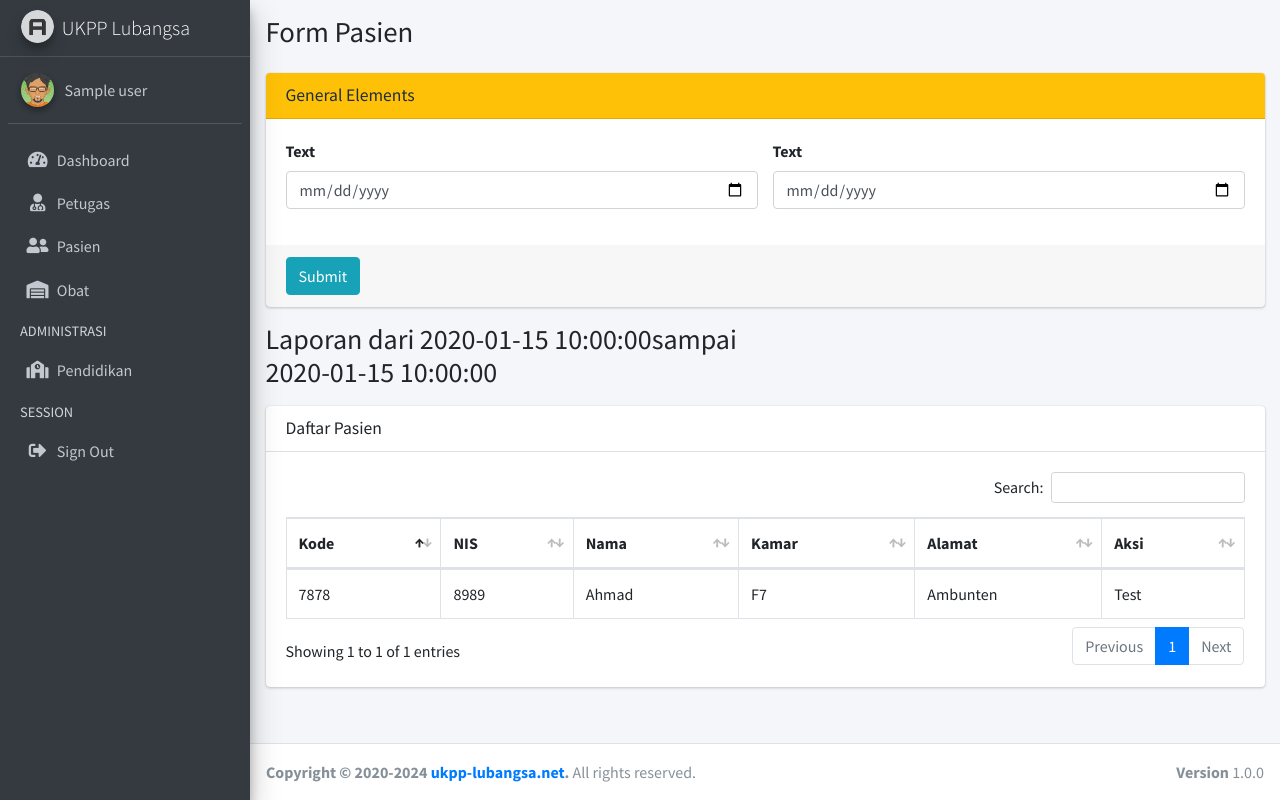
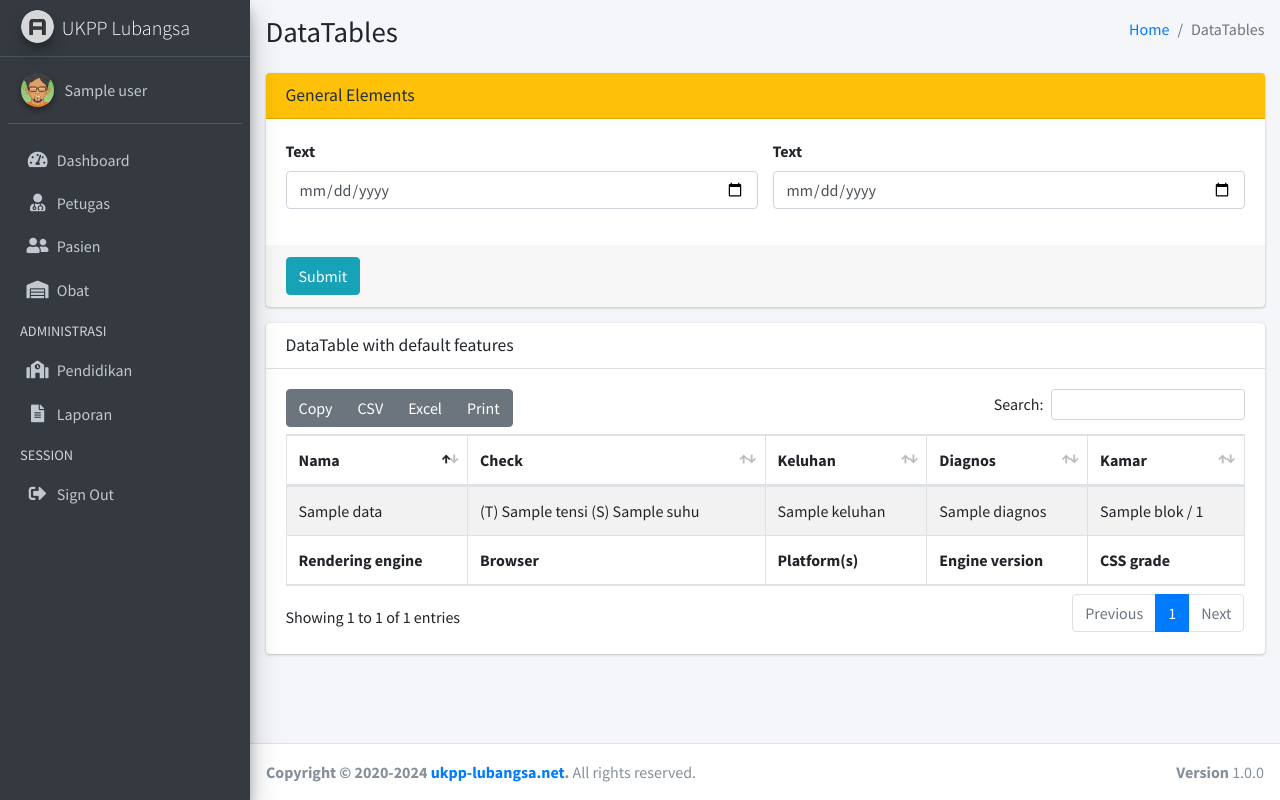
Before and after one commit to umam-z/ukpp-lubangsa-ta, a PHP site: template app/View/Laporan/show-laporan.php in a window 1280 px wide. Run offline with PHP 8.4, Linux system fonts and the light colour scheme; the template is opened without the code that fills it: most values are stand-ins (such as "Sample title", 1, 10 or a date in 2020); some libraries are stand-ins or nearby versions.

Commit message:
Fitur Laporan

```diff
--- a/app/Controller/PasienController.php
+++ b/app/Controller/PasienController.php
@@ -83,7 +83,7 @@ class PasienController
         try {
             $this->pasienService->delete((int)htmlspecialchars($pasienId));
             View::redirect('/pasien');
-        } catch (\Exception $e) {
+        } catch (ValidationException $e) {
             View::render('/Pasien/show-pasien', [
                 'title' => 'Pasien | UKPP',
                 'error' => $e->getMessage(),
--- a/app/Repository/AlamatRepository.php
+++ b/app/Repository/AlamatRepository.php
@@ -2,7 +2,6 @@
 
 namespace UmamZ\UkppLubangsa\Repository;
 
-use PDO;
 use UmamZ\UkppLubangsa\Domain\Alamat;
 
 interface AlamatRepository
--- a/app/View/Laporan/show-laporan.php
+++ b/app/View/Laporan/show-laporan.php
@@ -15,8 +15,6 @@
   <link rel="stylesheet" href="/assets/plugins/datatables-buttons/css/buttons.bootstrap4.min.css">
   <!-- Theme style -->
   <link rel="stylesheet" href="/assets/dist/css/adminlte.min.css">
-  <!-- iCheck -->
-  <link rel="stylesheet" href="/assets/plugins/icheck-bootstrap/icheck-bootstrap.min.css">
 </head>
 <body class="hold-transition sidebar-mini">
 <div class="wrapper">
@@ -87,6 +85,14 @@
               </p>
             </a>
           </li>
+          <li class="nav-item">
+            <a href="/laporan" class="nav-link">
+              <i class="nav-icon fas fa-file-alt"></i>
+              <p>
+                Laporan
+              </p>
+            </a>
+          </li>
           <li class="nav-header">SESSION</li>
           <li class="nav-item">
             <a href="/users/logout" class="nav-link">
@@ -111,7 +117,13 @@
       <div class="container-fluid">
         <div class="row mb-2">
           <div class="col-sm-6">
-            <h1>Form Pasien</h1>
+            <h1>DataTables</h1>
+          </div>
+          <div class="col-sm-6">
+            <ol class="breadcrumb float-sm-right">
+              <li class="breadcrumb-item"><a href="#">Home</a></li>
+              <li class="breadcrumb-item active">DataTables</li>
+            </ol>
           </div>
         </div>
       </div><!-- /.container-fluid -->
@@ -121,8 +133,7 @@
     <section class="content">
       <div class="container-fluid">
         <div class="row">
-            <div class="col-md-12">
-                <!-- general form elements disabled -->
+          <div class="col-12">
             <div class="card card-warning">
               <div class="card-header">
                   <h3 class="card-title">General Elements</h3>
@@ -135,13 +146,13 @@
                         <!-- text input -->
                         <div class="form-group">
                             <label>Text</label>
-                                  <input type="date" class="form-control" placeholder="Enter ...">
+                            <input type="date" name="dari" class="form-control" placeholder="Enter ...">
                         </div>
                         </div>
                         <div class="col-sm-6">
                         <div class="form-group">
                             <label>Text</label>
-                                  <input type="date" class="form-control" placeholder="Enter ..." >
+                            <input type="date" name="sampai" class="form-control" placeholder="Enter ..." >
                         </div>
                         </div>
                     </div>
@@ -154,55 +165,56 @@
               </form>
               <!-- card footer -->
             </div>
-            </div>
-        </div>
-        <?php if (isset($model['data']['tgl_dari']) && isset($model['data']['tgl_sampai'])) { ?>
-        <div class="row mb-2">
-          <div class="col-sm-6">
-            <h3>Laporan dari <?= $model['data']['tgl_dari'] . "sampai " . $model['data']['tgl_sampai'] ?></h3>
-          </div>
-        </div>
-        <div class="row">
-          <div class="col-md-12">
+            <!-- /.card -->
+             <?php if (isset($model['data'])) { ?>
               <div class="card">
                 <div class="card-header">
-                <h4 class="card-title">Daftar Pasien</h3>
+                  <h3 class="card-title">DataTable with default features</h3>
                 </div>
                 <!-- /.card-header -->
                 <div class="card-body">
-                <table id="laporan" class="table table-bordered">
+                  <table id="example1" class="table table-bordered table-striped">
                   <thead>
                     <tr>
-                      <th>Kode</th>
-                      <th>NIS</th>
                       <th>Nama</th>
+                      <th>Check</th>
+                      <th>Keluhan</th>
+                      <th>Diagnos</th>
                       <th>Kamar</th>
-                      <th>Alamat</th>
-                      <th>Aksi</th>
                     </tr>
                   </thead>
                   <tbody>
-                  <?php foreach ($model['data']['laporan'] as $key => $value) { ?>
+                  <?php foreach ($model['data'] as $key => $value) { ?>
                     <tr>
-                      <td>7878</td>
-                      <td>8989</td>
-                      <td>Ahmad</td>
-                      <td>F7</td>
-                      <td>Ambunten</td>
-                      <td>Test</td>
+                      <td><?= $value['nama'] ?></td>
+                      <td>(T) <?php  echo $value['tensi'] ?> (S) <?php  echo $value['suhu'] ?></td>
+                      <td><?= $value['keluhan'] ?></td>
+                      <td><?= $value['diagnos'] ?></td>
+                      <td><?= $value['blok'] ?> / <?= $value['no'] ?></td>
                     </tr>
                   <?php } ?>
                   </tbody>
+                    <tfoot>
+                    <tr>
+                      <th>Rendering engine</th>
+                      <th>Browser</th>
+                      <th>Platform(s)</th>
+                      <th>Engine version</th>
+                      <th>CSS grade</th>
+                    </tr>
+                    </tfoot>
                   </table>
                 </div>
                 <!-- /.card-body -->
               </div>
+              <?php } ?>
             <!-- /.card -->
           </div>
+          <!-- /.col -->
         </div>
-        <?php } ?>
         <!-- /.row -->
-      </div><!-- /.container-fluid -->
+      </div>
+      <!-- /.container-fluid -->
     </section>
     <!-- /.content -->
   </div>
@@ -242,27 +254,13 @@
 <script src="/assets/plugins/datatables-buttons/js/buttons.colVis.min.js"></script>
 <!-- AdminLTE App -->
 <script src="/assets/dist/js/adminlte.min.js"></script>
+<!-- Page specific script -->
 <script>
   $(function () {
-    $('#laporan').DataTable({
-      "paging": true,
-      "lengthChange": false,
-      "searching": true,
-      "ordering": true,
-      "info": true,
-      "autoWidth": false,
-      "responsive": true,
-    });
-
-    // $('#example1').DataTable({
-    //   "paging": true,
-    //   "lengthChange": false,
-    //   "searching": true,
-    //   "ordering": true,
-    //   "info": true,
-    //   "autoWidth": false,
-    //   "responsive": true,
-    // });
+    $("#example1").DataTable({
+      "responsive": true, "lengthChange": false, "autoWidth": false,
+      "buttons": ["copy", "csv", "excel", "pdf", "print"]
+    }).buttons().container().appendTo('#example1_wrapper .col-md-6:eq(0)');
   });
 </script>
 </body>
--- a/public/index.php
+++ b/public/index.php
@@ -65,5 +65,6 @@ Router::add('POST', '/periksa/([0-9]*)/obat/([0-9]*)/delete', PemeriksaanObatCon
 
 # Laporan Controller
 Router::add('GET', '/laporan', LaporanController::class, 'laporan',[MustLoginMiddleware::class]);
+Router::add('POST', '/laporan', LaporanController::class, 'postLaporan',[MustLoginMiddleware::class]);
 
 Router::run();
```
Also changed, not shown: app/Controller/LaporanController.php (+24 -3 lines), app/Repository/Impl/AlamatRepositoryImpl.php (+2 -23 lines), app/Repository/Impl/LaporanRepositoryImpl.php (added, +30 -0 lines), app/Repository/LaporanRepository.php (added, +8 -0 lines), app/Service/Impl/LaporanServiceImpl.php (added, +21 -0 lines), app/Service/LaporanService.php (added, +8 -0 lines), app/View/Home/dashboard.php (+8 -0 lines), app/View/Obat/edit-stock.php (+8 -0 lines), app/View/Obat/show-obat.php (+8 -0 lines), app/View/Pasien/show-pasien.php (+8 -0 lines), app/View/Pemeriksaan/pemeriksaan-obat.php (+8 -0 lines), app/View/Pemeriksaan/show-pemeriksaan.php (+10 -2 lines), app/View/Pendidikan/show-pendidikan.php (+8 -0 lines), app/View/Petugas/show-petugas.php (+8 -0 lines). Lines whose indentation alone changed are shown as unchanged.
